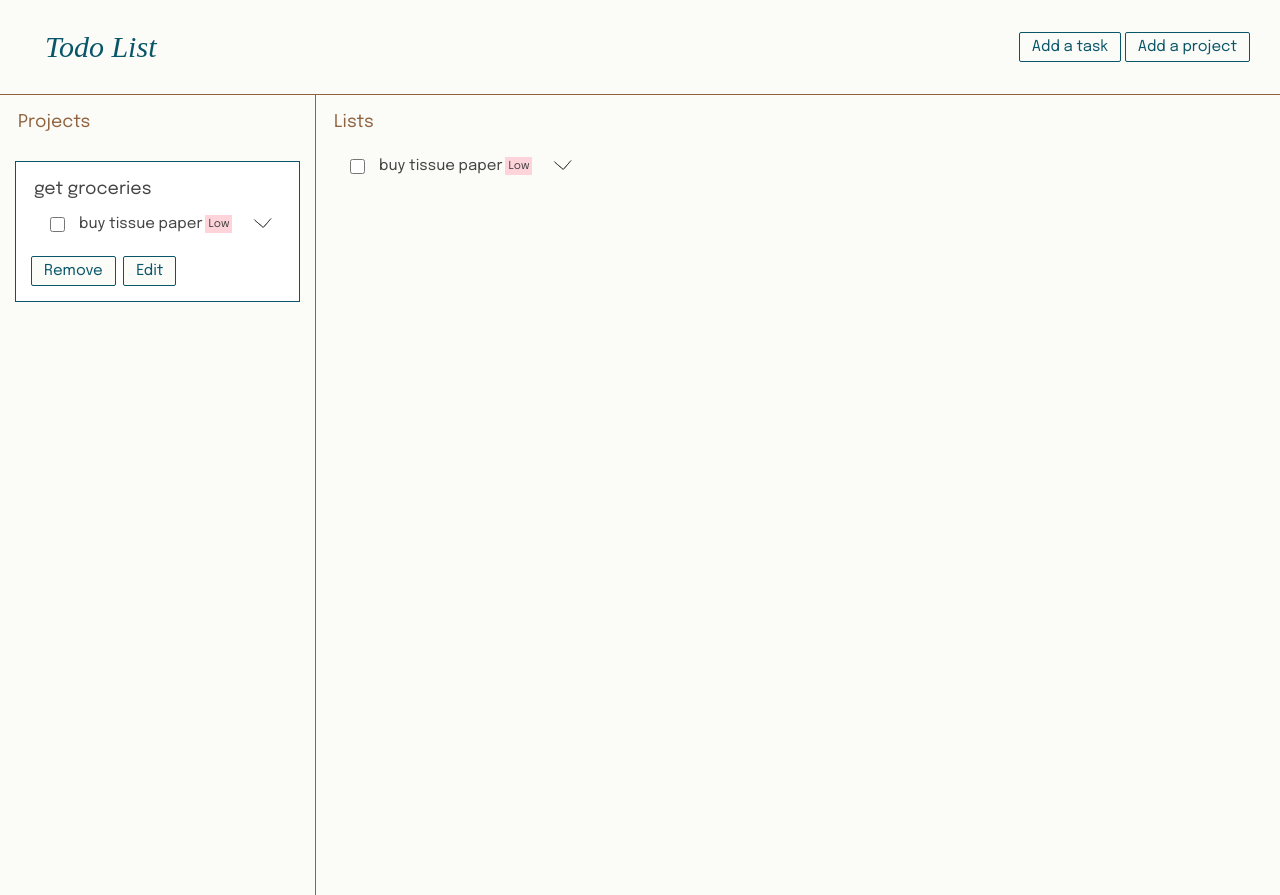
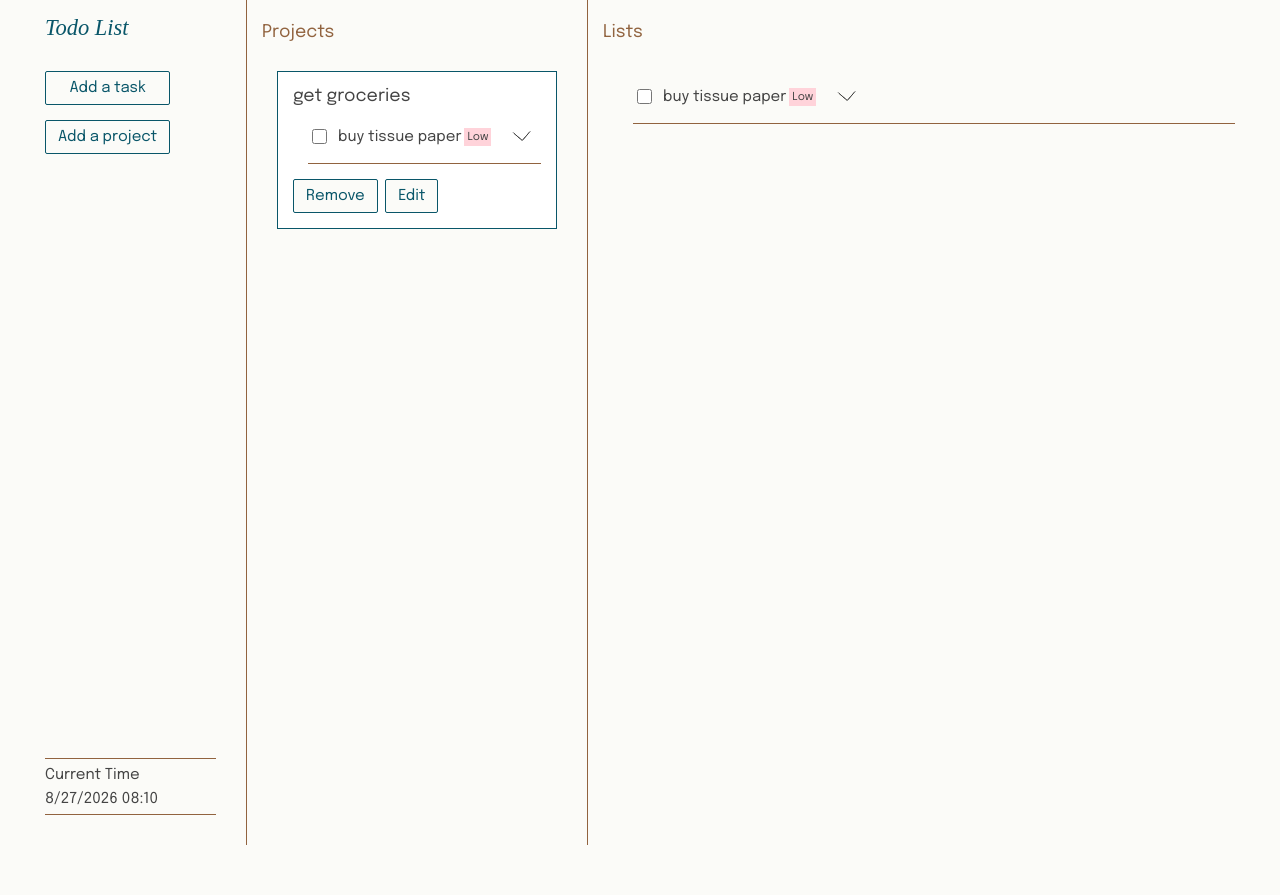
Before and after one commit to chaolingting/todo-list, a website built with webpack: page src/template.html in a window 1280 px wide. After the commit the page ends 845 px from the top, so only its background shows below. Built offline with nearby package versions, Linux system fonts and the light colour scheme; a web font is replaced by a local one.

Commit message:
update styles and add time

```diff
--- a/package.json
+++ b/package.json
@@ -4,7 +4,8 @@
   "description": "",
   "main": "index.js",
   "scripts": {
-    "test": "echo \"Error: no test specified\" && exit 1"
+    "test": "echo \"Error: no test specified\" && exit 1",
+    "deploy": "webpack && gh-pages -d dist"
   },
   "repository": {
     "type": "git",
@@ -19,6 +20,7 @@
   "homepage": "https://github.com/chaolingting/todo-list#readme",
   "devDependencies": {
     "css-loader": "^7.1.3",
+    "gh-pages": "^6.3.0",
     "html-loader": "^5.1.0",
     "html-webpack-plugin": "^5.6.6",
     "style-loader": "^4.0.0",
--- a/src/screen.js
+++ b/src/screen.js
@@ -268,3 +268,37 @@ export function renderProject() {
     }
 
   }
+
+  // new Date().toLocaleDateString();
+  // const now = new Date();
+  // now.toLocaleDateString('zh-TW', {
+  //   hour12: false,
+  //   hour: '2-digit',
+  //   minute: '2-digit',
+  //   second: '2-digit'
+  // });
+
+  // console.log(now)
+
+  // const dateOnScreen = document.createElement('div');
+
+const timeDisplay = document.querySelector('.time');
+const dateDisplay = document.querySelector('.date');
+
+
+function setDate() {
+  const now = new Date();
+  const second = String(now.getSeconds()).padStart(2, '0');
+  const minute = String(now.getMinutes()).padStart(2, '0');
+  const hour = String(now.getHours()).padStart(2, '0');
+
+  const year = now.getFullYear();
+  const month = now.getMonth() +1;
+  const date = now.getDate();
+
+  dateDisplay.textContent = `${month}/${date}/${year}`
+  timeDisplay.textContent = `${hour}:${minute}`
+}
+setDate();
+
+setInterval(setDate, 1000);
--- a/src/styles.css
+++ b/src/styles.css
@@ -58,18 +58,14 @@ h1, h2 {
   font-family: "Victor Mono";
   font-style: italic;
   font-weight: 400;
-  margin: 1rem;
+  /* margin: 1rem; */
   color: var(--main-color);
-}
-
-h3, h4 {
-  margin: 0.2rem;
 }
 
 button {
   font-family: "Epilogue";
   /* font-style: italic; */
-  padding: 6px 12px;
+  padding: 8px 12px;
   font-size: 15px;
   background-color: var(--background-color);
   border: 1px solid var(--main-color);
@@ -83,13 +79,51 @@ button:hover {
 }
 
 
+main {
+  display: flex;
+}
+
 header{
   display: flex;
+  flex-direction: column;
+  align-items: start;
+  justify-content: space-between;
+  gap: 20px;
+  /* justify-content: space-between; */
+  background-color: var(--background-color);
+  border-right: 1px solid var(--secondary-color);
+  padding: 1rem 2rem 2rem 3rem;
+
+}
+
+.head {
+  display: flex;
+  flex-direction: column;
+  gap: 2rem;
+}
+
+.now {
+  display: flex;
+  flex-direction: row;
+  gap: 4px;
   align-items: center;
-  justify-content: space-between;
-  background-color: var(--background-color);
+  flex-wrap: wrap;
+  border-top: 1px solid var(--secondary-color);
   border-bottom: 1px solid var(--secondary-color);
-  padding: 1rem 2rem;
+  padding: 0.5rem 0;
+}
+
+.now > h4 {
+  width: 100%;
+  padding-bottom: 4px;
+}
+
+
+.buttons {
+  display: flex;
+  gap: 1rem;
+  flex-direction: column;
+  width: 100%;
 }
 
 .input-header {
@@ -124,6 +158,8 @@ input[type="submit"] {
   flex-direction: column;
   /* max-width: 200px; */
   gap: 8px;
+  border-bottom: 1px solid var(--secondary-color);
+  padding: 12px 0 12px 0;
 }
 
 .todo-card .details {
@@ -172,12 +208,16 @@ input[type="submit"] {
 
 }
 
+
+
 .project-container {
-  width: 315px;
+  width: 30%;
   flex-shrink: 0;
   /* background-color: var(--secondary-color); */
   border-right: 1px solid var(--secondary-color);
   height: 100vh;
+    padding: 1.5rem 1rem;
+
 }
 
 .project-title {
@@ -210,11 +250,12 @@ input[type="submit"] {
 .todolist-container {
   /* background-color: aliceblue; */
   width: 100%;
+   padding: 1.5rem 1rem;
 }
 
 .todolist {
-  padding-left: 2rem;
-  max-width: 50%;
+  padding:2rem;
+  /* max-width: 50%; */
 }
 
 .remove-btn {
@@ -300,7 +341,7 @@ input[type="submit"] {
 }
 
 .project-container-title, .todolist-container-title {
-  padding: 1rem;
+  /* padding: 1rem; */
   color: var(--secondary-color);
 }
 
@@ -347,7 +388,7 @@ input[type="date"]:focus
 #project-input {
   border: none;
   padding: 1rem;
-  width: 30%;
+  width: calc(100% - 70%);
   border: 1px solid var(--secondary-color);
 }
 
@@ -361,3 +402,52 @@ label {
   flex-direction: column;
   padding: 0.5rem;
 }
+
+
+@media screen and (max-width: 720px) {
+
+
+header {
+  padding: 1rem;
+}
+
+header > h1 {
+  font-size: 1.85rem;
+  margin: 0.5rem;
+}
+
+.two-containers {
+  flex-direction: column-reverse;
+  justify-content: space-between;
+
+
+  min-height: 100vh;
+}
+
+.project-container {
+  width: 100%;
+  border-right: none;
+  height: auto;
+
+
+}
+
+
+
+#task-input, #project-input {
+  width: calc(100% - 20%);
+
+}
+
+#task-input::backdrop, #project-input::backdrop {
+  backdrop-filter: blur(2px);
+}
+
+}
+
+
+
+#task-input::backdrop, #project-input::backdrop{
+  backdrop-filter: blur(2px);
+  background-color: rgba(0,0,0,0.1);
+}
--- a/src/template.html
+++ b/src/template.html
@@ -11,10 +11,20 @@
 <body>
   <main>
     <header>
-      <h1>Todo List</h1>
-      <div class="buttons">
-        <button popovertarget="task-input">Add a task</button>
-        <button popovertarget="project-input">Add a project</button>
+
+      <div class="head">
+        <h2>Todo List</h2>
+        <div class="buttons">
+          <button popovertarget="task-input">Add a task</button>
+          <button popovertarget="project-input">Add a project</button>
+        </div>
+      </div>
+
+
+      <div class="now">
+        <h4>Current Time</h4>
+        <div class="date"></div>
+        <div class="time"></div>
       </div>
 </header>
 
```
Also changed, not shown: 1 other file.
